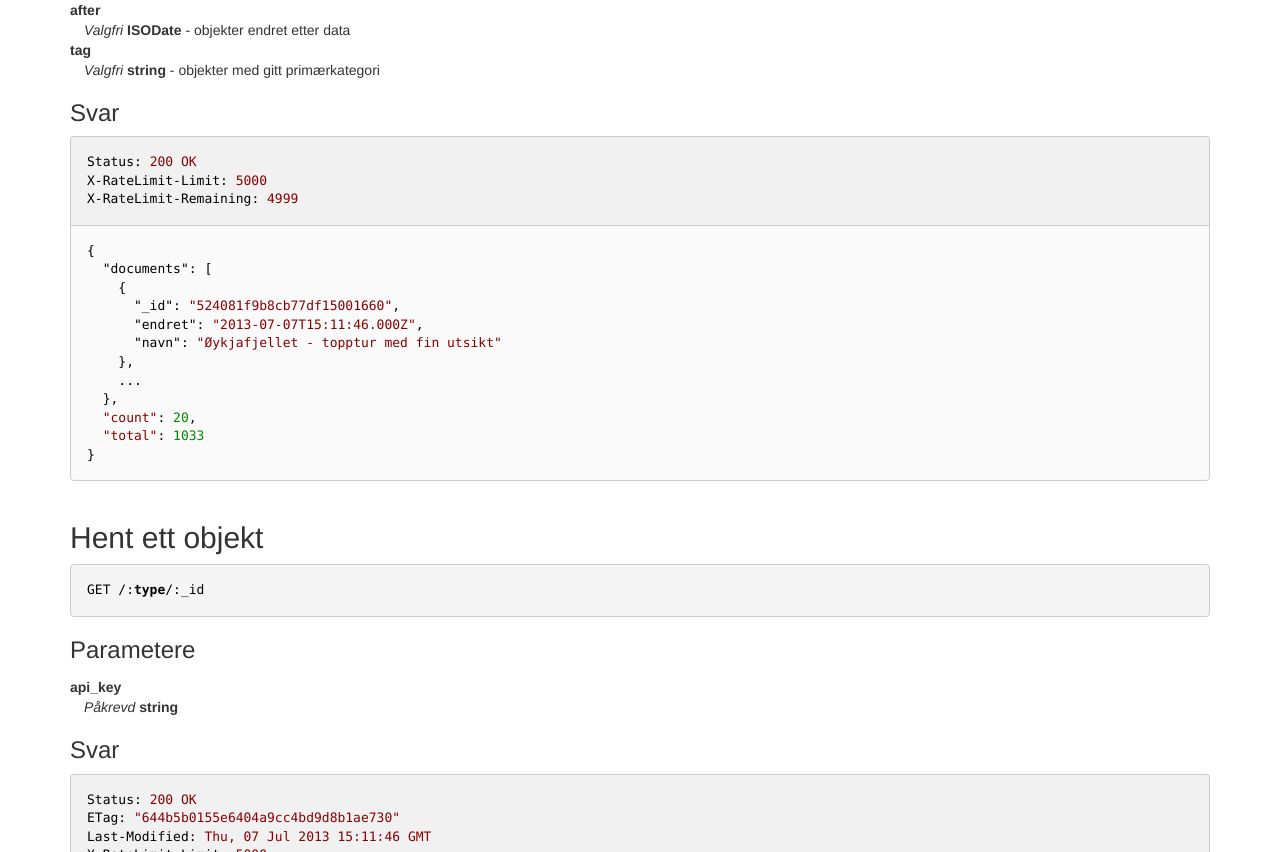
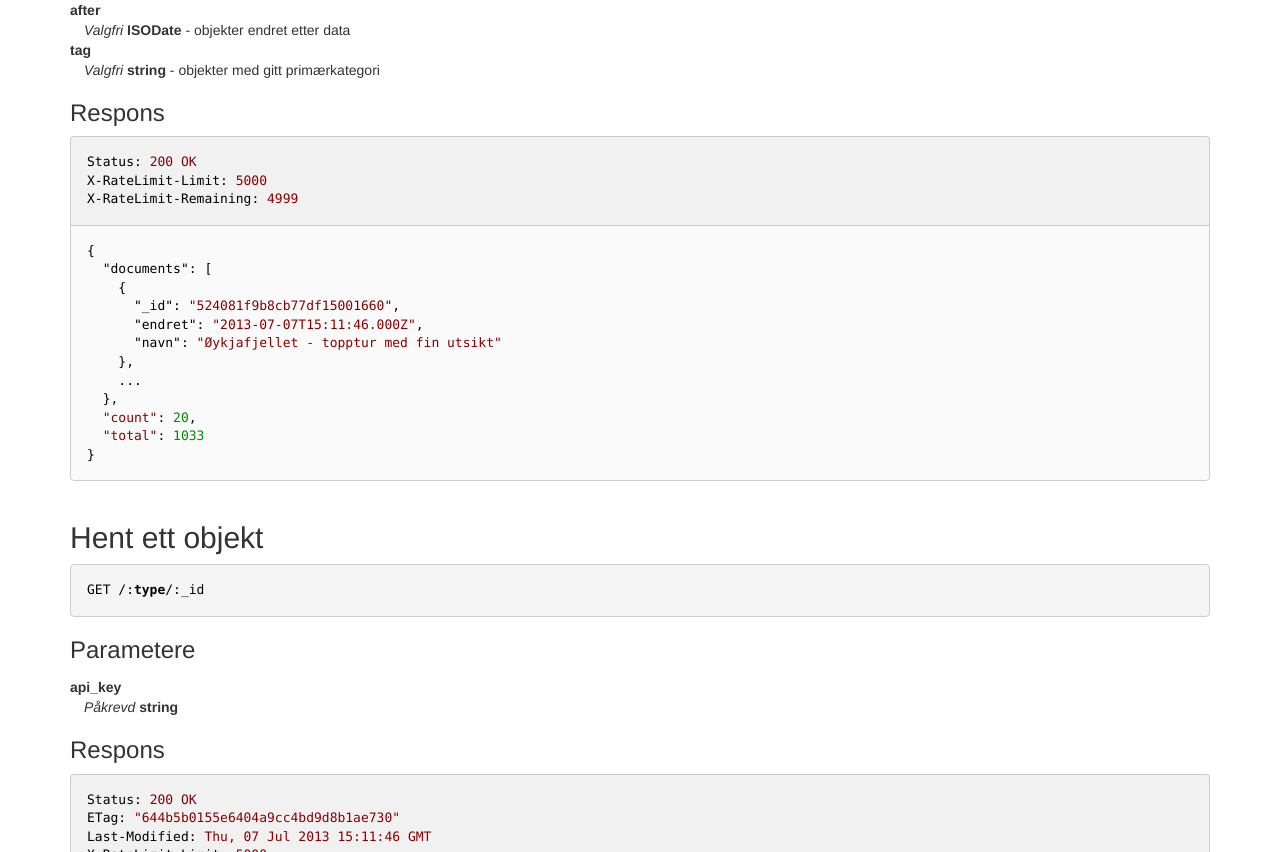
Before and after one commit to Turbasen/www.nasjonalturbase.no, a Jekyll site: the page built from api.html, in a window 1280 px wide and 1400 px high, scrolled down 438 px. Shown: the part 161-1013 px from the top of the window. Built offline with Jekyll 4.4.1, drawn with Linux system fonts in a browser that asks for light colours; nearby versions of some CDN libraries; Markdown is read by kramdown in place of the engine named in the settings.

Commit message:
Change svar to respons

```diff
--- a/api.html
+++ b/api.html
@@ -30,7 +30,7 @@ forespørsler ikke nøl med å ta kontakt.</p>
   {% endfor %}
   {% if api.params %}</dl>{% endif %}
 
-  <h3 class="response">Svar</h3>
+  <h3 class="response">Respons</h3>
 
   <pre class="headers"><code class="language-http">{{ api.response }}</code></pre>
   <pre class="highlight"><code class="language-json">{{ api.data }}</code></pre>
```
